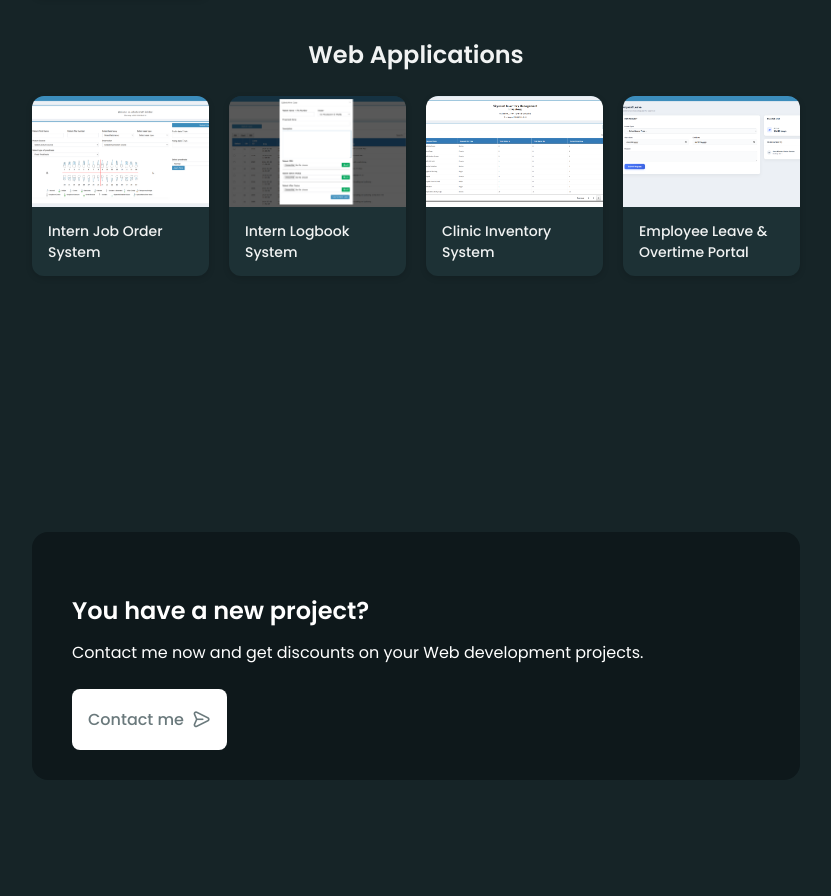
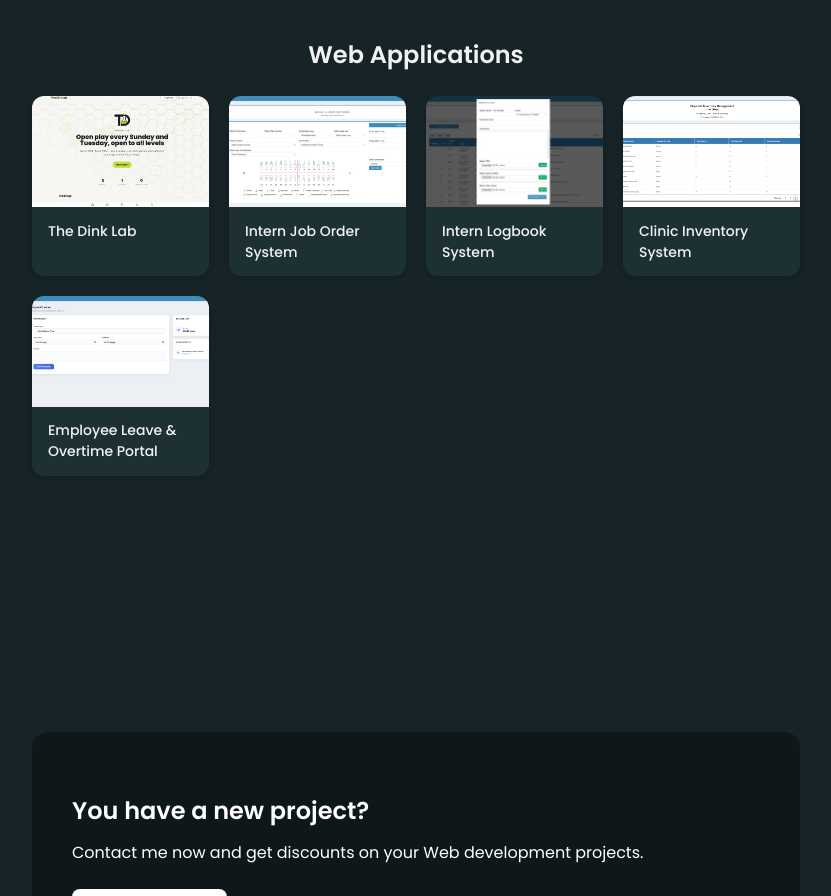
Before and after one commit to Kojishiro/portfolio, a plain HTML site: page index.html in a window 1280 px wide. Shown: the part 4746-5642 px from the top of the page, without its empty margins (224-1055 px from the left). Drawn offline with nearby package versions, Linux system fonts and the light colour scheme.

Commit message:
Update index.html
Added Dink Lab on the portfolio

```diff
--- a/index.html
+++ b/index.html
@@ -793,7 +793,10 @@
 
                 <h3 class="portfolio__group-title">Web Applications</h3>
                 <div class="portfolio__grid grid">
-
+                    <div class="portfolio__card" data-img="packages/images/webapp/thedinklab-webapp.png" data-title="The Dink Lab" data-desc="a Next.js + Supabase progressive web app that runs a Dubai pickleball community end to end: live court queueing, check-ins, scoring, standings, payments, merch and public recaps. Installable, offline-tolerant, and secured at the database with row-level security rather than in the UI." data-link="https://thedinklab.netlify.app" >
+                        <img src="packages/images/webapp/thedinklab-webapp.png" alt="A PWA app for Pickleballers" class="portfolio__card-img" loading="lazy">
+                        <h4 class="portfolio__card-title">The Dink Lab</h4>
+                    </div>
                     <div class="portfolio__card" data-img="packages/images/webapp/joborder-webapp.png" data-title="Intern Job Order System" data-desc="An internal web app built with Laravel where interns can create their job orders, ensuring there's a proper record book of work done.">
                         <img src="packages/images/webapp/joborder-webapp.png" alt="Intern job order web app" class="portfolio__card-img" loading="lazy">
                         <h4 class="portfolio__card-title">Intern Job Order System</h4>
```
